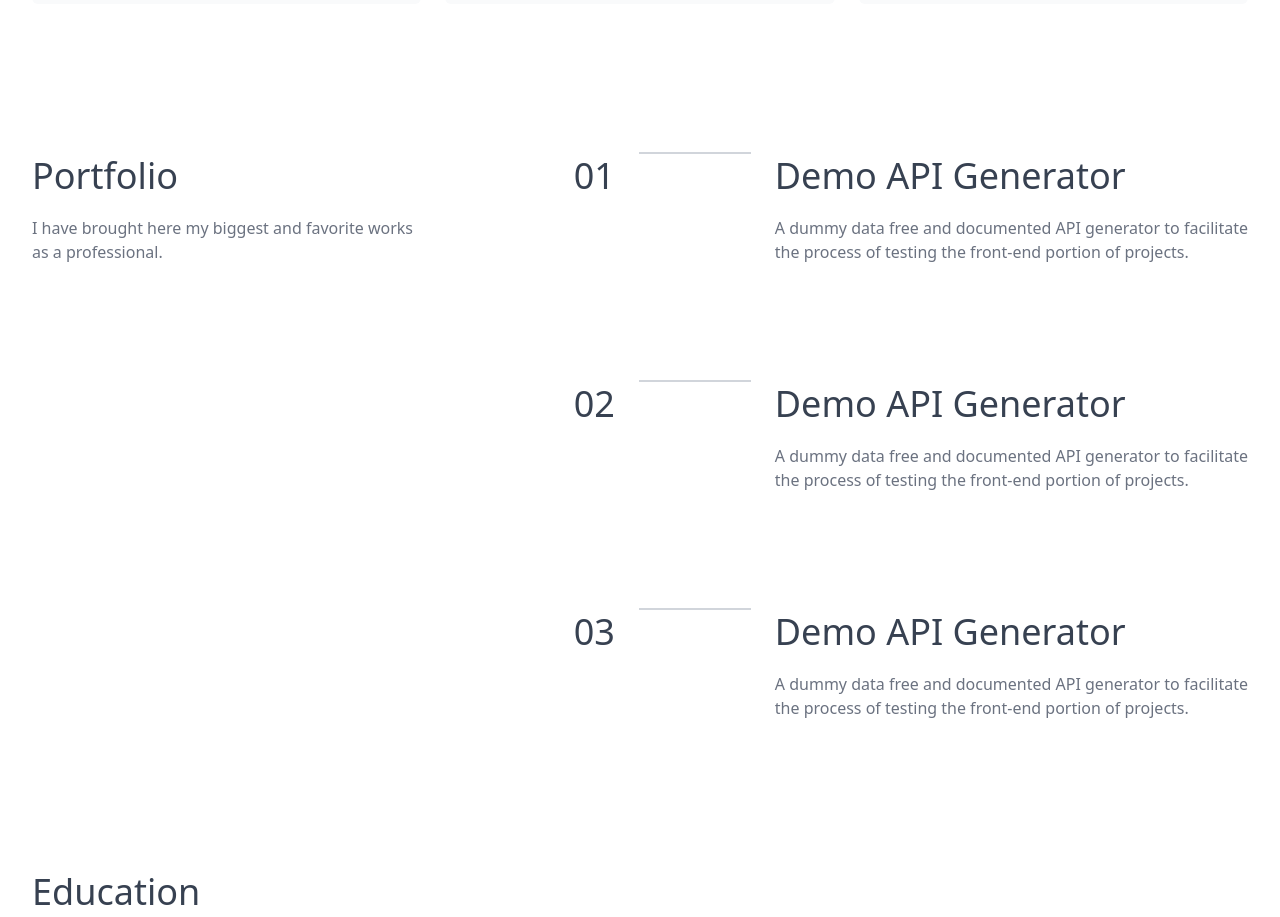
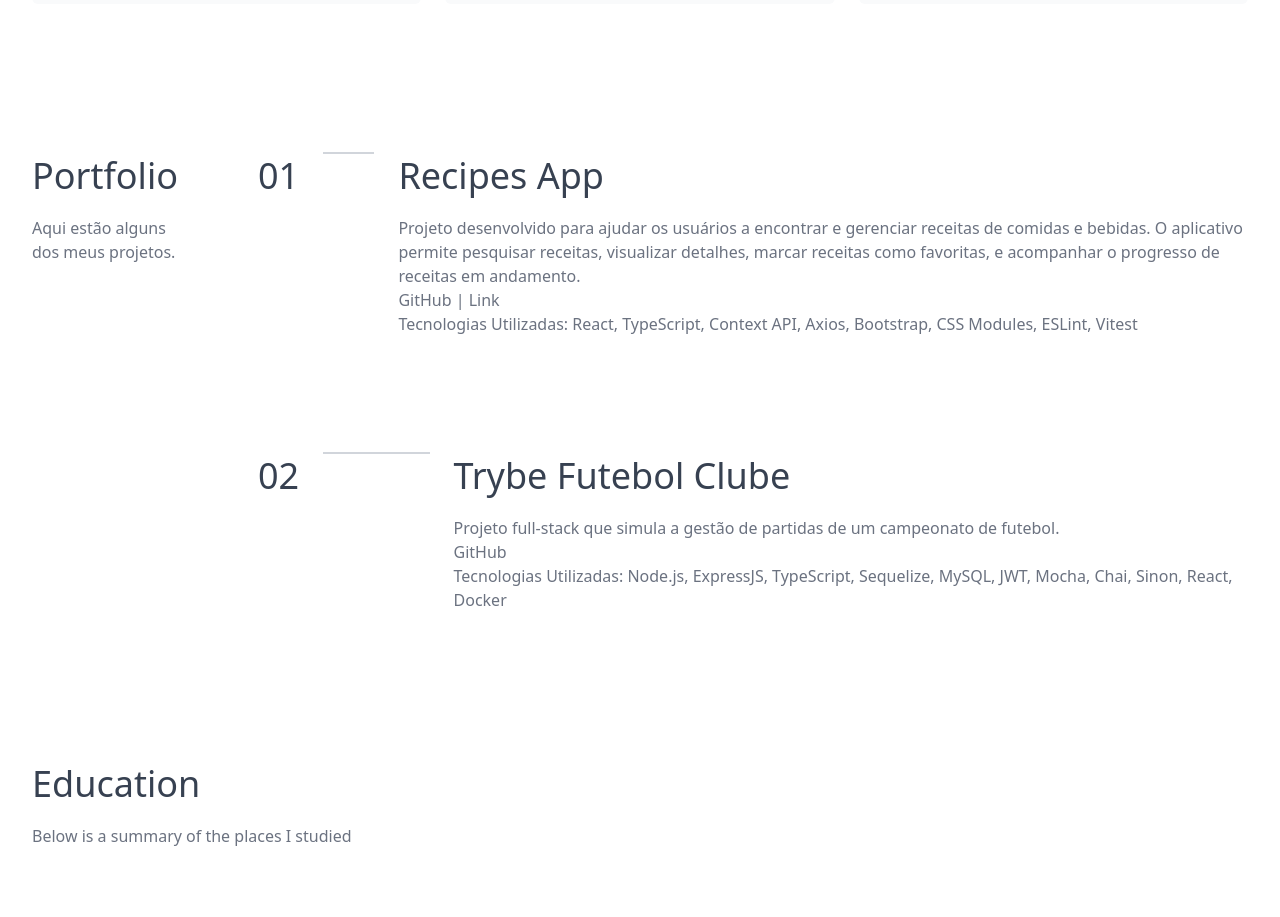
Before and after one commit to antoniolvlindo/portfolio, a React (Vite) app: page / in a window 1280 px wide. Shown: the part 560-1477 px from the top of the page. Built offline with nearby package versions, Linux system fonts and the light colour scheme; no server answers.

Commit message:
chore: :sparkles: componente de formação]

```diff
--- a/src/components/portfolio/portfolio.tsx
+++ b/src/components/portfolio/portfolio.tsx
@@ -1,4 +1,5 @@
 import React from 'react';
+import { projects } from '../../services/data';
 
 function PortfolioSection() {
   return (
@@ -8,40 +9,34 @@ function PortfolioSection() {
           <div className="mb-10 lg:mb-0">
             <h1 className="font-medium text-gray-700 text-3xl md:text-4xl mb-5">Portfolio</h1>
             <p className="font-normal text-gray-500 text-xs md:text-base">
-              I have brought here my biggest and favorite works <br /> as a professional.
+              Aqui estão alguns dos meus projetos.
             </p>
           </div>
-          <div className="space-y-24">
-            <div className="flex space-x-6">
-              <h1 className="font-normal text-gray-700 text-3xl md:text-4xl">01</h1>
-              <span className="w-28 h-0.5 bg-gray-300 mt-5"></span>
-              <div>
-                <h1 className="font-normal text-gray-700 text-3xl md:text-4xl mb-5">Demo API Generator</h1>
-                <p className="font-normal text-gray-500 text-sm md:text-base">
-                  A dummy data free and documented API generator to facilitate <br /> the process of testing the front-end portion of projects.
-                </p>
+          <div className="space-y-24 lg:ml-20">
+            {projects.map((project, index) => (
+              <div key={index} className="flex space-x-6">
+                <h1 className="font-normal text-gray-700 text-3xl md:text-4xl">{String(index + 1).padStart(2, '0')}</h1>
+                <span className="w-28 h-0.5 bg-gray-300 mt-5"></span>
+                <div>
+                  <h1 className="font-normal text-gray-700 text-3xl md:text-4xl mb-5">{project.title}</h1>
+                  <p className="font-normal text-gray-500 text-sm md:text-base">
+                    {project.description}
+                  </p>
+                  <p className="font-normal text-gray-500 text-sm md:text-base">
+                    <a href={project.github} target="_blank" rel="noopener noreferrer">GitHub</a>
+                    {project.link && (
+                      <>
+                        {" | "}
+                        <a href={project.link} target="_blank" rel="noopener noreferrer">Link</a>
+                      </>
+                    )}
+                  </p>
+                  <p className="font-normal text-gray-500 text-sm md:text-base">
+                    Tecnologias Utilizadas: {project.technologies.join(", ")}
+                  </p>
+                </div>
               </div>
-            </div>
-            <div className="flex space-x-6">
-              <h1 className="font-normal text-gray-700 text-3xl md:text-4xl">02</h1>
-              <span className="w-28 h-0.5 bg-gray-300 mt-5"></span>
-              <div>
-                <h1 className="font-normal text-gray-700 text-3xl md:text-4xl mb-5">Demo API Generator</h1>
-                <p className="font-normal text-gray-500 text-sm md:text-base">
-                  A dummy data free and documented API generator to facilitate <br /> the process of testing the front-end portion of projects.
-                </p>
-              </div>
-            </div>
-            <div className="flex space-x-6">
-              <h1 className="font-normal text-gray-700 text-3xl md:text-4xl">03</h1>
-              <span className="w-28 h-0.5 bg-gray-300 mt-5"></span>
-              <div>
-                <h1 className="font-normal text-gray-700 text-3xl md:text-4xl mb-5">Demo API Generator</h1>
-                <p className="font-normal text-gray-500 text-sm md:text-base">
-                  A dummy data free and documented API generator to facilitate <br /> the process of testing the front-end portion of projects.
-                </p>
-              </div>
-            </div>
+            ))}
           </div>
         </div>
       </div>
```
